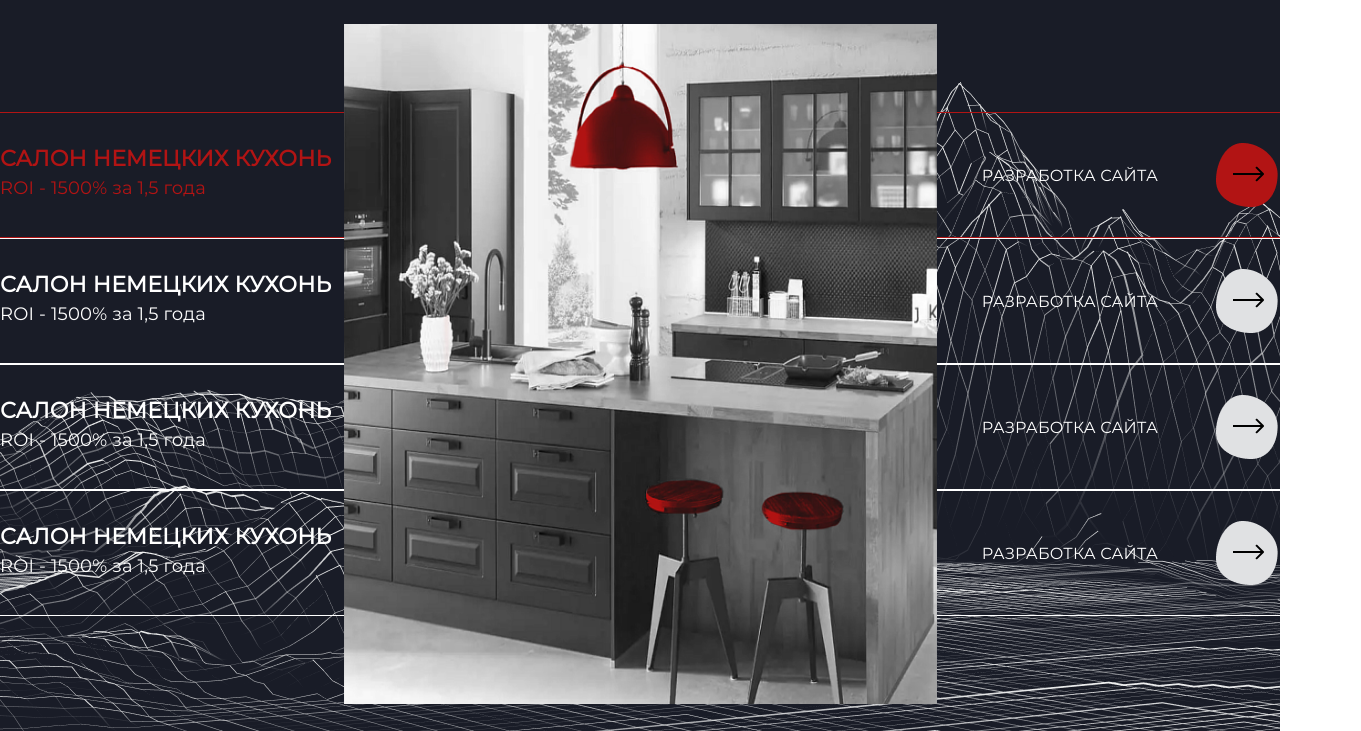
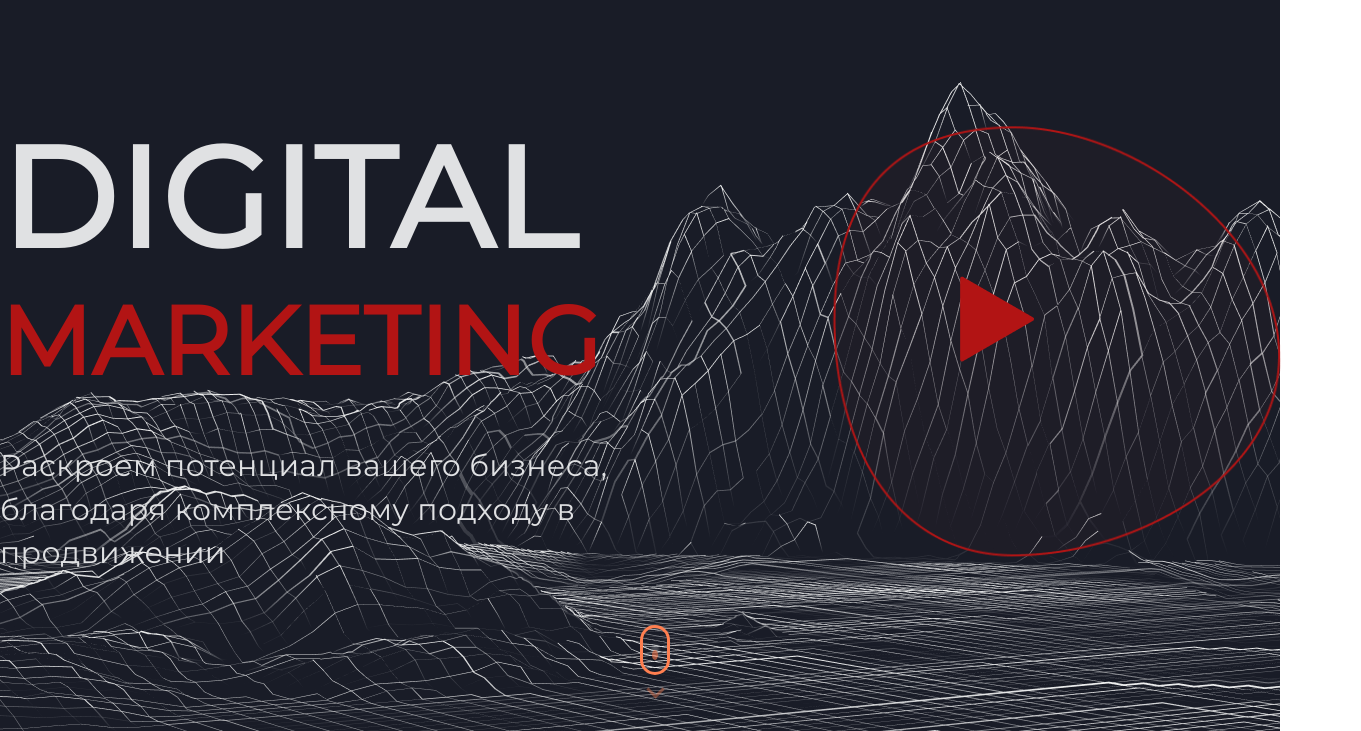
Before and after one commit to Muhammadrizo14/fouro, a plain HTML site: page index.html in a window 1280 px wide. Shown: the part 69-800 px from the top of the page, 1361 px wide, since content can reach past the window. Drawn offline with Linux system fonts and the light colour scheme; files whose address does not match are found by name.

Commit message:
finish first push

```diff
--- a/index.html
+++ b/index.html
@@ -46,7 +46,7 @@
         </div>
     </header>
     <main class="slides__wrapper">
-        <section class="digital site__slide marketing__slide  ">
+        <section class="digital site__slide marketing__slide slides-container__slide--active ">
             <div class="digital__info">
                 <h1 class="digital__info__title">DIGITAL</h1>
                 <h3 class="digital__info__title--red">MARKETING</h3>
@@ -179,7 +179,7 @@
                 </button>
             </div>
         </section>
-        <section class="digital site__slide keys__slide slides-container__slide--active ">
+        <section class="digital site__slide keys__slide  ">
             <div class="digital__info keys__wrap">
                 <div class="keys__items">
                     <div class="keys__item activekeys">
```
